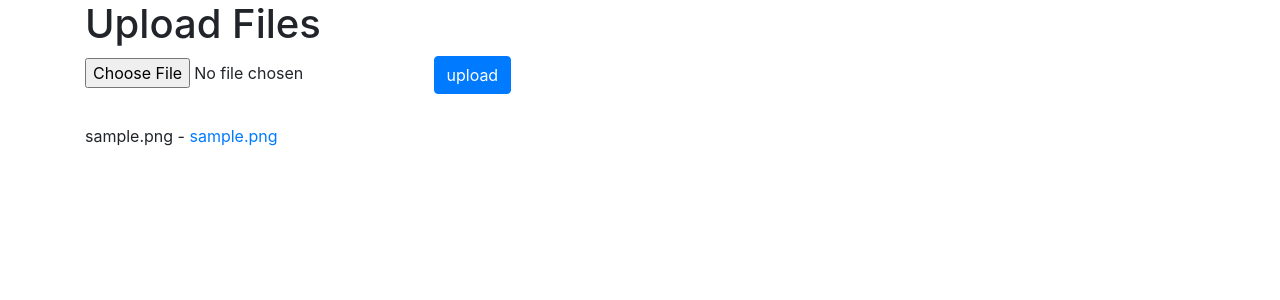
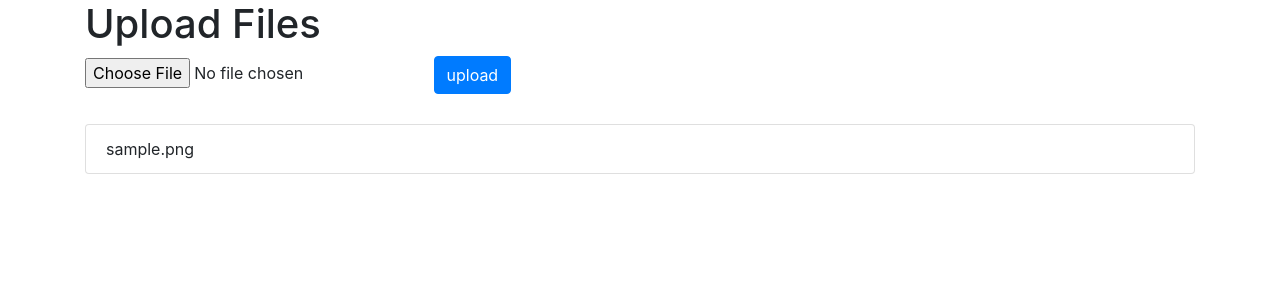
Before and after one commit to ThomasFilshill/makeragflask, a Flask app: page / in a window 1280 px wide. Shown: the part 56-356 px from the top of the page. Run offline with Flask 3, Linux system fonts and the light colour scheme; the first user in the database is signed in; tables that the repository leaves empty hold one stand-in row (Sample ...); some libraries are stand-ins or nearby versions.

Commit message:
list items

```diff
--- a/src/website/templates/home.html
+++ b/src/website/templates/home.html
@@ -7,8 +7,11 @@
         <button type="submit" class="btn btn-primary">upload</button>
     </form>
 
-    {% for file in files %}
-        <div>{{ file.original_filename }} - <a href="https://{{ file.bucket }}.s3.{{ file.region }}.amazonaws.com/{{ file.filename }}">{{ file.filename }}</a></div>
-    {% endfor %}
+    <ul class="list-group">
+        {% for file in files %}
+            <li class="list-group-item">{{ file.original_filename }}</li>
+        {% endfor %}
+    </ul>
+
 
 {% endblock %}
```
